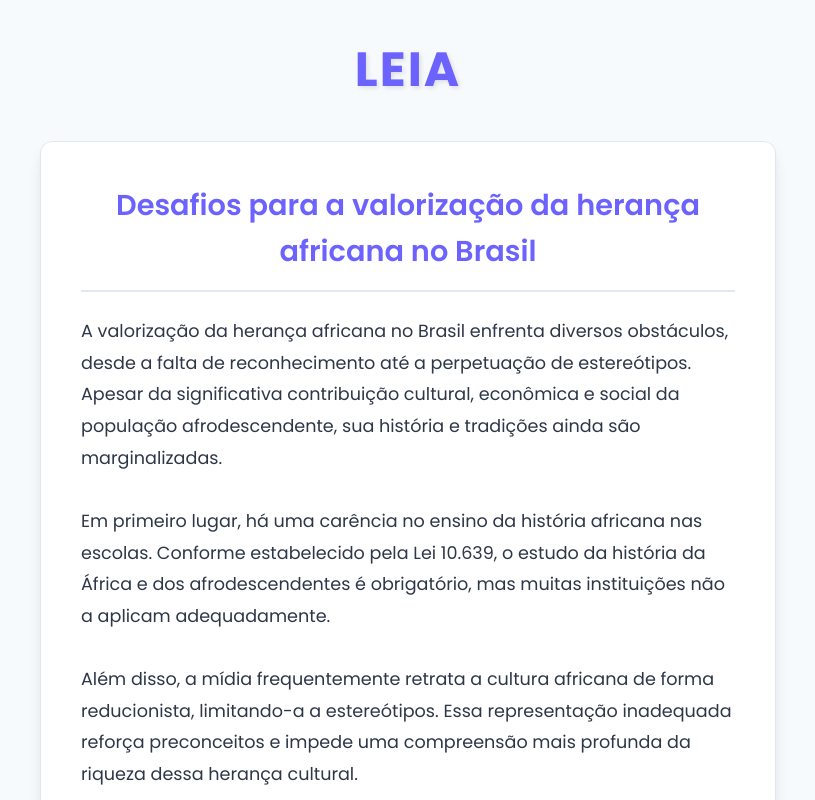
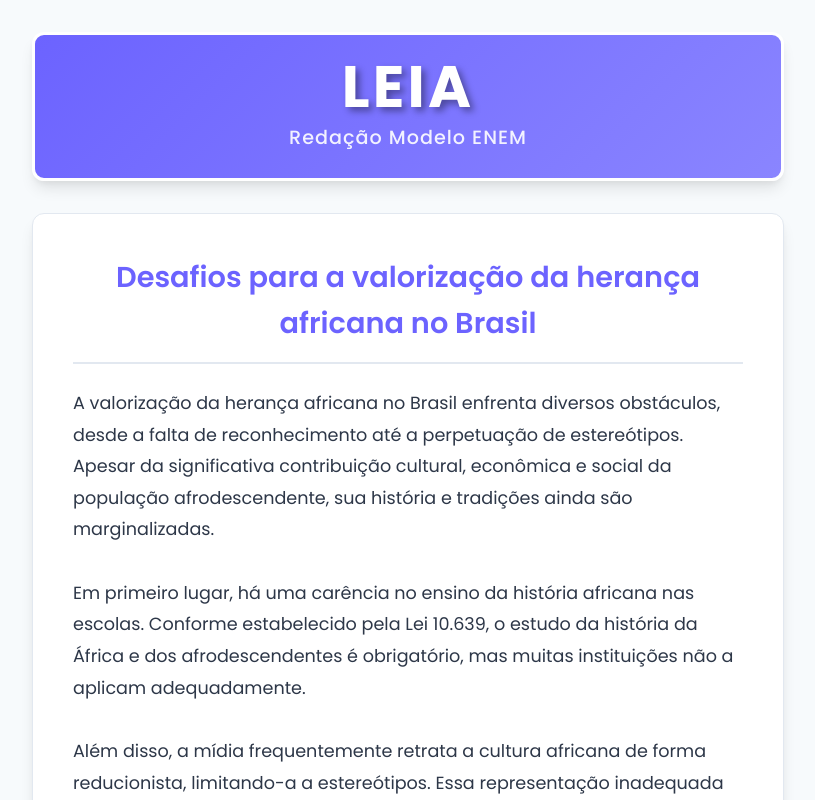
Before and after one commit to Matheuss58/Redacion, a plain HTML site: page index.html in a window 1280 px wide. Both pictures are taken after a click on the button "Ver Redação". Shown: the top 800 px of the page, without its empty margins (232-1047 px from the left). Drawn offline with Linux system fonts and the light colour scheme.

Commit message:
6 update

```diff
--- a/index.html
+++ b/index.html
@@ -16,9 +16,13 @@
 
     <!-- Tela de leitura da redação -->
     <div class="reading-screen" id="readingScreen" style="display: none;">
-        <div class="reading-header">
-            <h1>LEIA</h1>
-        </div>
+        <!-- Substitua o reading-header atual por: -->
+<div class="reading-header">
+    <div class="read-label-container">
+        <div class="read-label">LEIA</div>
+        <div class="read-subtitle">Redação Modelo ENEM</div>
+    </div>
+</div>
         <div class="essay-card reading-mode">
             <h2 class="essay-title" id="readingEssayTitle"></h2>
             <div class="essay-text" id="readingEssayText"></div>
--- a/styles.css
+++ b/styles.css
@@ -388,4 +388,79 @@ body {
     .back-btn, .next-btn {
         width: 100%;
     }
+      .read-label {
+        font-size: 2.8rem;
+    }
+
+    .read-subtitle {
+        font-size: 1rem;
+    }
+
+    .read-label-container {
+        padding: 1.2rem;
+    }
 }
+
+/* Adicione isso no seu CSS, preferencialmente na seção da tela de leitura */
+
+.read-label-container {
+    background: linear-gradient(135deg, var(--primary) 0%, var(--primary-light) 100%);
+    padding: 1.5rem;
+    border-radius: 12px;
+    box-shadow: var(--shadow-lg);
+    text-align: center;
+    margin-bottom: 2rem;
+    border: 3px solid white;
+    position: relative;
+    overflow: hidden;
+}
+
+.read-label-container::before {
+    content: "";
+    position: absolute;
+    top: -10px;
+    left: -10px;
+    right: -10px;
+    bottom: -10px;
+    background: linear-gradient(135deg,
+        rgba(255,255,255,0.3) 0%,
+        rgba(255,255,255,0.1) 50%,
+        rgba(255,255,255,0.3) 100%);
+    z-index: -1;
+    border-radius: 16px;
+}
+
+.read-label {
+    font-size: 3.5rem;
+    font-weight: 800;
+    color: white;
+    text-shadow: 2px 2px 4px rgba(0, 0, 0, 0.3);
+    letter-spacing: 3px;
+    margin-bottom: 0.5rem;
+    line-height: 1;
+    animation: pulse 2s infinite alternate;
+}
+
+.read-subtitle {
+    color: white;
+    font-size: 1.2rem;
+    font-weight: 500;
+    opacity: 0.9;
+    letter-spacing: 1px;
+}
+
+@keyframes pulse {
+    0% {
+        transform: scale(1);
+        text-shadow: 2px 2px 4px rgba(0, 0, 0, 0.3);
+    }
+    100% {
+        transform: scale(1.05);
+        text-shadow: 4px 4px 8px rgba(0, 0, 0, 0.4);
+    }
+}
+
+/* Ajuste o padding da tela de leitura se necessário */
+.reading-screen {
+    padding: 2rem 1.5rem;
+}
```
